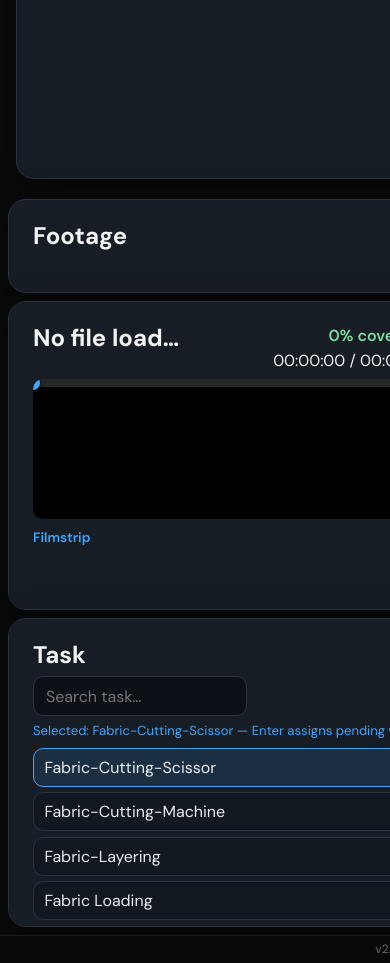
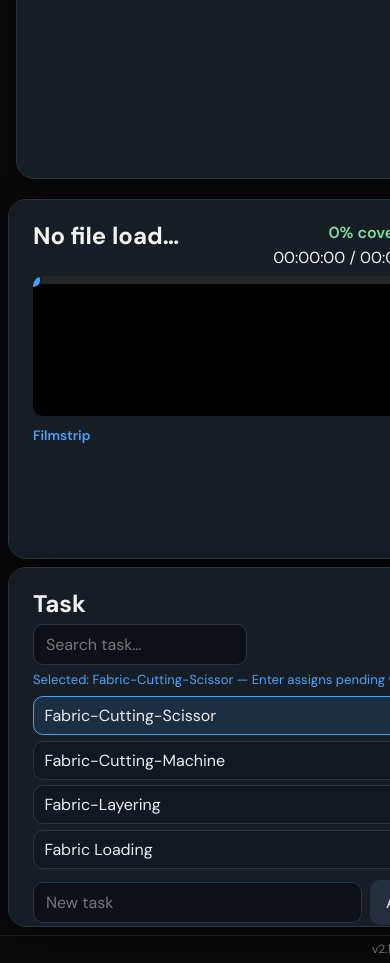
Before and after one commit to Faseh-alam/gopro-footage-cleaner, a Flask app: page /review in a window 390 px wide. Shown: the part 514-1477 px from the top of the page. Run offline with Flask 3, Linux system fonts and the light colour scheme; data that the repository does not hold is empty.

Commit message:
Enlarge the video and move footage/keys into a compact right rail.
Co-authored-by: Cursor <cursoragent@cursor.com>

```diff
--- a/gopro_cleaner/app.py
+++ b/gopro_cleaner/app.py
@@ -18,7 +18,7 @@ from .core.volumes import list_volume_roots
 
 APP_ROOT = Path(__file__).resolve().parent
 PROJECT_ROOT = APP_ROOT.parent
-APP_VERSION = "2.17.1-testing"
+APP_VERSION = "2.17.2-testing"
 
 
 def create_app() -> Flask:
--- a/gopro_cleaner/static/eager.css
+++ b/gopro_cleaner/static/eager.css
@@ -435,7 +457,7 @@
   max-width: 100%;
   aspect-ratio: 16 / 9;
   /* Leave room for filmstrip on Windows laptops (~768–900px tall) */
-  max-height: min(48vh, 640px);
+  max-height: min(64vh, 820px);
   border-radius: 10px;
   overflow: hidden;
   background: #000;
@@ -1426,20 +1448,23 @@ body.scrub-cursor-hidden * {
 
 .clip-list {
   list-style: none;
-  margin: 0.75rem 0 0;
+  margin: 0.4rem 0 0;
   padding: 0;
-  display: grid;
-  gap: 0.35rem;
-  max-height: 140px;
+  display: flex;
+  flex-wrap: wrap;
+  gap: 0.3rem;
+  max-height: 4.6rem;
   overflow: auto;
 }
 
 .clip-list li {
   background: #111820;
   border: 1px solid var(--panel-border);
-  border-radius: 10px;
-  padding: 0.45rem 0.65rem;
-  font-size: 0.9rem;
+  border-radius: 999px;
+  padding: 0.18rem 0.55rem;
+  font-size: 0.75rem;
+  color: var(--muted);
+  white-space: nowrap;
 }
 
 .radio-card,
@@ -1487,7 +1512,7 @@ body.scrub-cursor-hidden * {
   }
 
   #player-wrap {
-    max-height: min(42vh, 480px);
+    max-height: min(52vh, 560px);
   }
 }
 
@@ -1499,7 +1524,7 @@ body.scrub-cursor-hidden * {
   }
 
   #player-wrap {
-    max-height: min(40vh, 420px);
+    max-height: min(56vh, 560px);
   }
 
   .pipeline-hint {
--- a/gopro_cleaner/templates/eager.html
+++ b/gopro_cleaner/templates/eager.html
@@ -74,24 +74,6 @@ batch-1,Factory A,C1235,stereo,ST-02"></textarea>
       </section>
 
       <main class="eager-main">
-        <aside class="eager-list panel">
-          <div class="list-head">
-            <h2 id="list-title">Footage</h2>
-            <span id="list-summary" class="hint"></span>
-          </div>
-          <div id="file-list" class="file-list"></div>
-          <div id="trim-progress-panel" class="trim-progress-panel hidden" aria-hidden="true">
-            <div class="trim-progress-head">
-              <span>Background trims</span>
-              <span id="trim-active-count">0</span> ·
-              <span id="trim-eta-total">~0s</span>
-            </div>
-            <div id="trim-progress-by-card" class="trim-progress-by-card"></div>
-            <div class="trim-progress-bar"><div id="trim-progress-fill" class="trim-progress-fill"></div></div>
-            <div id="trim-progress-list" class="trim-progress-list"></div>
-          </div>
-        </aside>
-
         <section class="eager-player panel">
           <div class="player-top">
             <div>
```
Also changed, not shown: other parts of gopro_cleaner/static/eager.css (+32 -10 lines), other parts of gopro_cleaner/templates/eager.html (+39 -21 lines).
